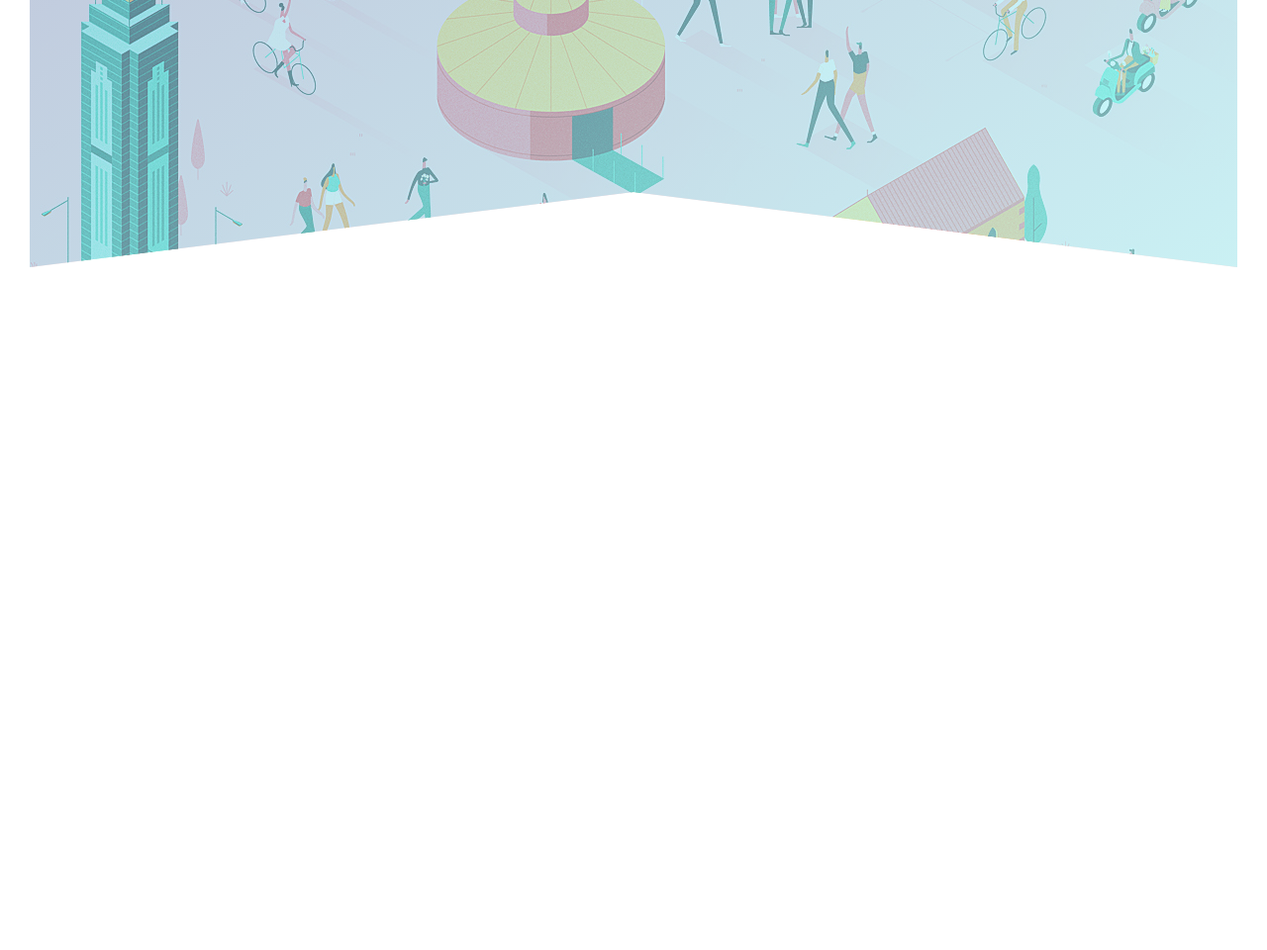
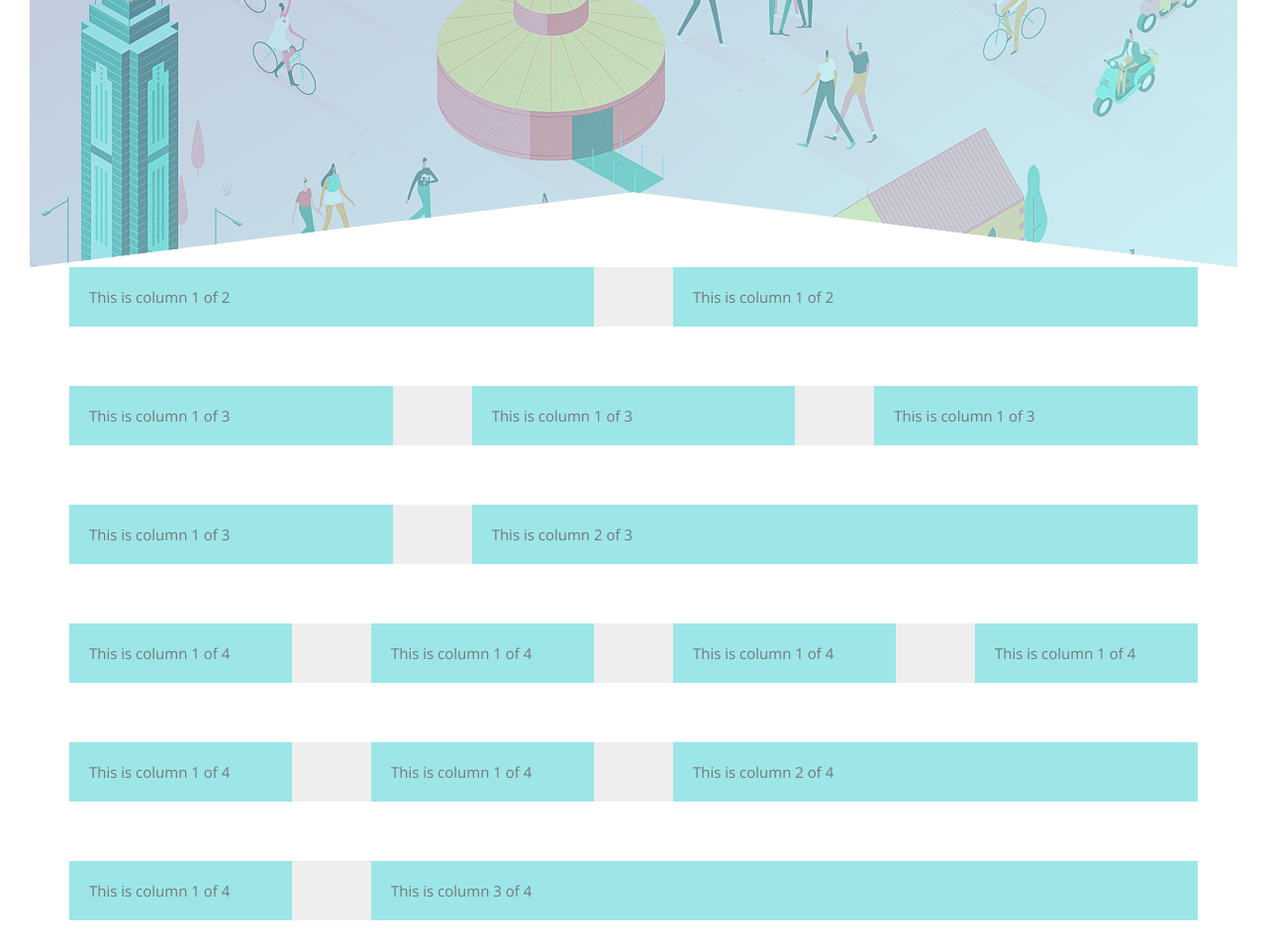
Before and after one commit to ikarrthik/Modern-Css-Architecture, a plain HTML site: page index.html in a window 1280 px wide. Shown: the part 520-1480 px from the top of the page at 99% size. Before the commit the page ends 820 px from the top, so only its background shows below. Drawn offline with nearby package versions, Linux system fonts and the light colour scheme.

Commit message:
float-style grids

```diff
--- a/index.html
+++ b/index.html
@@ -21,26 +21,53 @@
 <body>
 
   <header class="header">
-
-    <!-- <div class="logo-box">
-      <img class="logo"
-           src="images/image.png"
-           alt="karthik" />
-    </div> -->
-
     <div class="heading">
-
       <h1>
         <span class="heading__text-name"> Karthik Ilango</span>
         <span class="heading__text-role">Lorem ipsum</span>
         <a class="btn btn-white btn-animated"
            href="#"> Lorem ipsum </a>
       </h1>
-
-
     </div>
   </header>
 
+  <section class="section-grid">
+
+    <div class="row">
+      <div class="col-1-of-2"> This is column 1 of 2 </div>
+      <div class="col-1-of-2"> This is column 1 of 2 </div>
+    </div>
+
+    <div class="row">
+      <div class="col-1-of-3"> This is column 1 of 3 </div>
+      <div class="col-1-of-3"> This is column 1 of 3 </div>
+      <div class="col-1-of-3"> This is column 1 of 3 </div>
+    </div>
+
+    <div class="row">
+      <div class="col-1-of-3"> This is column 1 of 3 </div>
+      <div class="col-2-of-3"> This is column 2 of 3 </div>
+    </div>
+
+    <div class="row">
+      <div class="col-1-of-4"> This is column 1 of 4 </div>
+      <div class="col-1-of-4"> This is column 1 of 4 </div>
+      <div class="col-1-of-4"> This is column 1 of 4 </div>
+      <div class="col-1-of-4"> This is column 1 of 4 </div>
+    </div>
+
+    <div class="row">
+      <div class="col-1-of-4"> This is column 1 of 4 </div>
+      <div class="col-1-of-4"> This is column 1 of 4 </div>
+      <div class="col-2-of-4"> This is column 2 of 4 </div>
+    </div>
+
+    <div class="row">
+      <div class="col-1-of-4"> This is column 1 of 4 </div>
+      <div class="col-3-of-4"> This is column 3 of 4 </div>
+    </div>
+
+  </section>
 </body>
 
 </html>
--- a/sass/abstract/_mixins.scss
+++ b/sass/abstract/_mixins.scss
@@ -4,3 +4,9 @@
   border-radius: 10rem;
   color: $color-primary;
 }
+
+@mixin clearfix{
+  content: "";
+  display: table;
+  clear: both;
+}
--- a/sass/abstract/_variables.scss
+++ b/sass/abstract/_variables.scss
@@ -1 +1,5 @@
 $color-primary: #777;
+
+$gutter-vertical: 8rem;
+$gutter-horizontal: 6rem;
+$grid-width:114rem;
--- a/sass/base/_typography.scss
+++ b/sass/base/_typography.scss
@@ -26,3 +26,7 @@
     margin-bottom:10rem;
   }
 }
+
+.section-grid{
+  font-size: 1.5rem;
+}
--- /dev/null
+++ b/sass/layout/_grid.scss
@@ -0,0 +1,43 @@
+.row{
+  max-width: $grid-width;
+  width:100%;
+  margin: 0 auto;
+  background-color: #eee;
+  @include clearfix;
+
+    &:not(:last-child){
+      margin-bottom: $gutter-horizontal;
+    }
+
+    [class^="col-"]{
+      background-color: #9ce6e8;
+      float:left;
+      &:not(:last-child){
+        margin-right:$gutter-vertical;
+      }
+      padding:20px 20px;
+    }
+
+    .col-1-of-2{
+      width: calc((100% - #{$gutter-vertical})/2);
+    }
+
+    .col-1-of-3{
+        width: calc((100% - 2*#{$gutter-vertical})/3);
+    }
+
+    .col-2-of-3{
+        width: calc((2*100% - #{$gutter-vertical})/3);
+    }
+
+    .col-1-of-4{
+        width: calc((100% - 3*#{$gutter-vertical})/4);
+    }
+
+    .col-2-of-4{
+      width: calc((2*100% - 2*#{$gutter-vertical})/4);
+    }
+    .col-3-of-4{
+      width: calc((3*100% - #{$gutter-vertical})/4);
+    }
+}
--- a/sass/main.scss
+++ b/sass/main.scss
@@ -11,3 +11,4 @@
 
 @import "components/buttons";
 @import "layout/header";
+@import "layout/grid";
```
Also changed, not shown: css/main.css.
